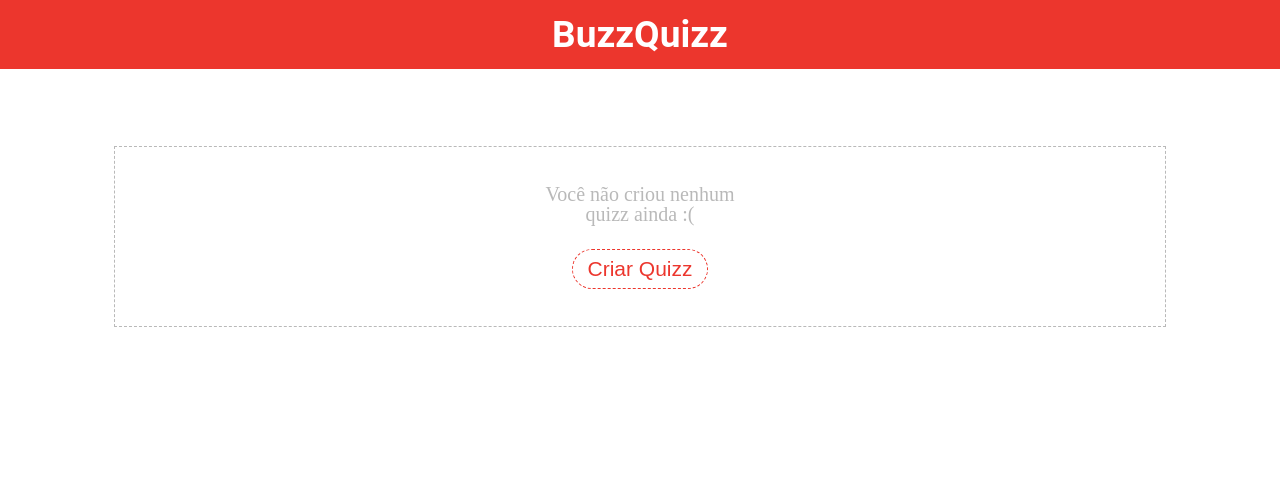
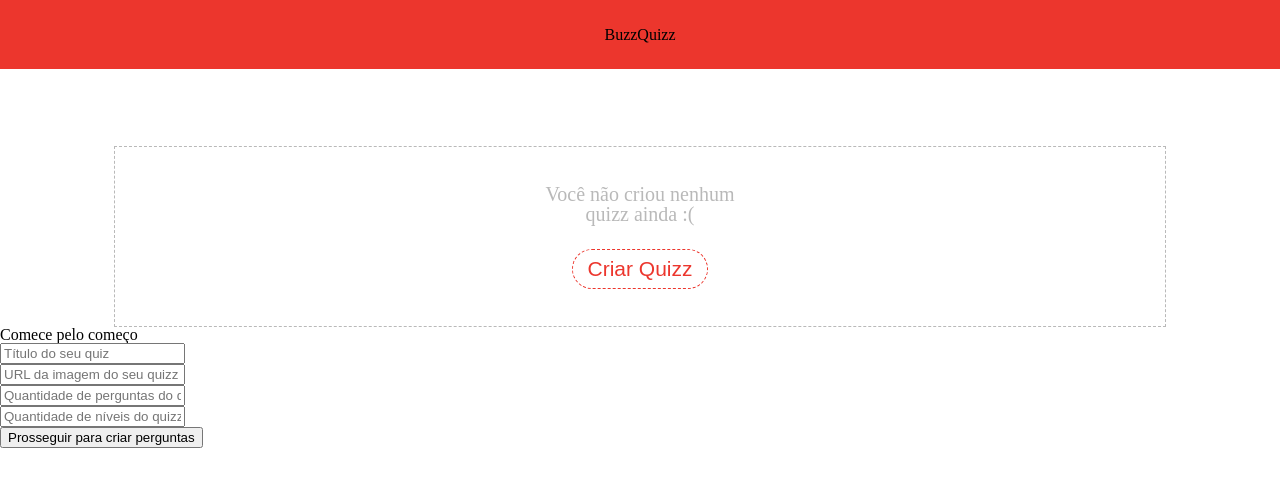
Before and after one commit to rcostagomes/projeto6-buzzquizz, a plain HTML site: page index.html in a window 1280 px wide. Drawn offline with Linux system fonts and the light colour scheme.

Commit message:
começo da tela de criação de quizz

```diff
--- a/index.html
+++ b/index.html
@@ -1,43 +1,59 @@
 <!DOCTYPE html>
 <html lang="pt-br">
-
   <head>
-    <meta charset="UTF-8">
-    <meta http-equiv="X-UA-Compatible" content="IE=edge">
-    <meta name="viewport" content="width=device-width, initial-scale=1.0">
-    <link rel="stylesheet" href="reset.css">
-    <link rel="stylesheet" href="style.css">
+    <meta charset="UTF-8" />
+    <meta http-equiv="X-UA-Compatible" content="IE=edge" />
+    <meta name="viewport" content="width=device-width, initial-scale=1.0" />
+    <link rel="stylesheet" href="reset.css" />
+    <link rel="stylesheet" href="style.css" />
     <title>BuzzQuizz</title>
   </head>
 
   <body>
     <header>
-        <p>BuzzQuizz</p>
+      <h1>BuzzQuizz</h1>
     </header>
-
+    <div class="conteudo">
       <div class="Primeiratela">
         <div class="criar-quizz">
-            <p>Você não criou nenhum
-                <br>
-               quizz ainda :(</p>
-          <button class="BotaoCriar" > Criar Quizz </button>
-
-
+          <p>
+            Você não criou nenhum
+            <br />
+            quizz ainda :(
+          </p>
+          <button class="BotaoCriar">Criar Quizz</button>
         </div>
-
-
-
-
-
-
       </div>
-
-
-
-
-
-
-
+      <div class="q-base-info">
+        <div class="comece">Comece pelo começo</div>
+        <div class="dados">
+          <div class="titulo">
+            <input
+              class="tquiz"
+              type="text"
+              placeholder="Título do seu quiz"
+              minlength="20"
+              maxlength="65"
+            />
+          </div>
+          <div class="imagem">
+            <input
+              class="url"
+              type="text"
+              placeholder="URL da imagem do seu quizz"
+            />
+          </div>
+          <div class="perguntas">
+            <input type="text" placeholder="Quantidade de perguntas do quizz" />
+          </div>
+          <div class="niveis">
+            <input type="text" placeholder="Quantidade de níveis do quizz" />
+          </div>
+        </div>
+        <button class="prosseguir" onclick="criarperguntas">
+          Prosseguir para criar perguntas
+        </button>
+      </div>
+    </div>
   </body>
-
 </html>
--- a/script.js
+++ b/script.js
@@ -0,0 +1,6 @@
+function urlImagem(url){
+    let url= document.querySelector(".tquiz");
+    if(tquiz )
+
+
+}
```
Lines whose indentation alone changed are shown as unchanged.
